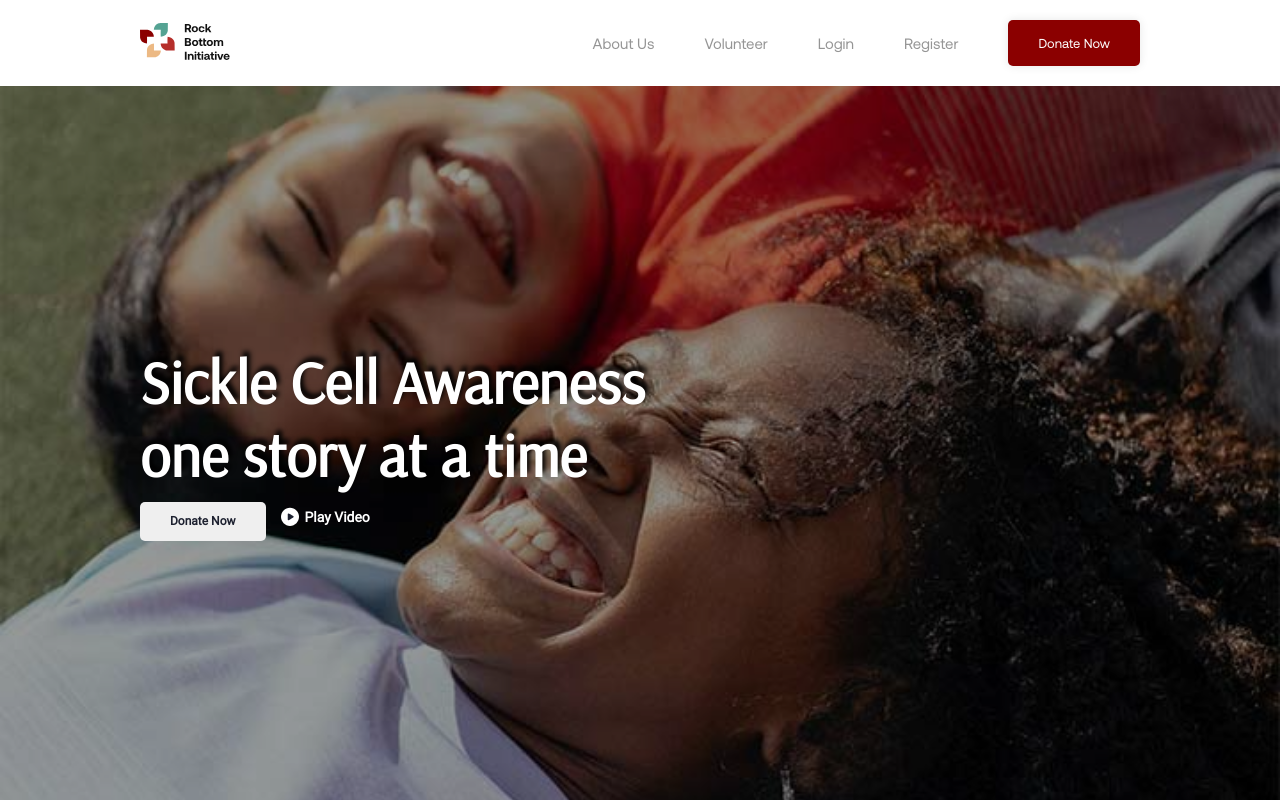
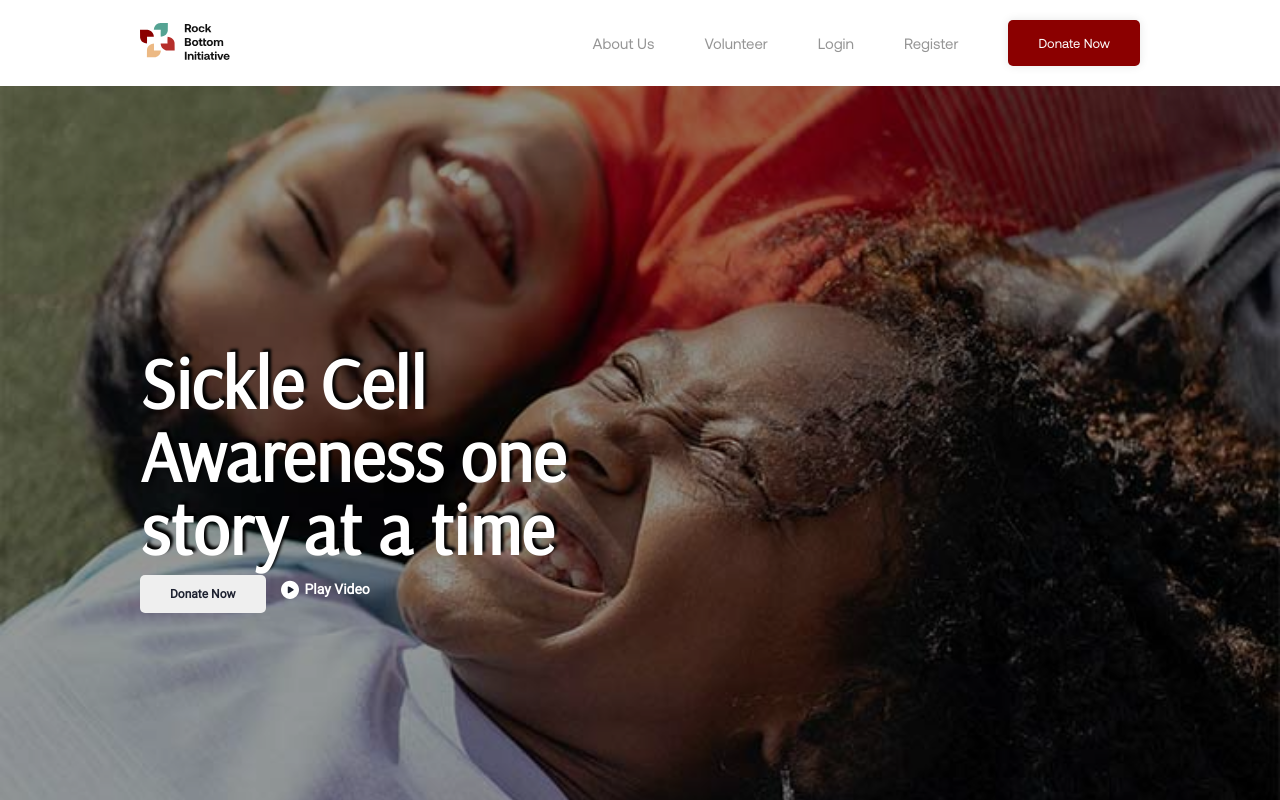
Before and after one commit to faris1208/Rock-Bottom, a React (Create React App) app: page / in a window 1280 px wide. Shown: the top 800 px of the page. Built offline with nearby package versions, Linux system fonts and the light colour scheme.

Commit message:
text shadow and logo changed

```diff
--- a/src/components/Home.scss
+++ b/src/components/Home.scss
@@ -790,13 +790,13 @@ footer{
             .Heading-text{
                 h2{
                     font-family: Arsenal;
-                    font-size: 60px;
+                    font-size: 72px;
                     font-weight: 700;
                     line-height: 72.8px;
                     text-align: left;
                     color: #fff;
                     width: 50%;
-                    text-shadow: 3px -5px 5px black;
+                    text-shadow: 3px -3px 3px black;
                 }
             }
 
--- a/src/components/Logo.jsx
+++ b/src/components/Logo.jsx
@@ -3,7 +3,7 @@ import one from "../assets//Img/New/EDO WOMEN.png";
 import two from "../assets/Img/New/Sickle care logo.png";
 import three from "../assets/Img/New/Salveo Logo.png";
 import four from "../assets/Img/New/EDO 2.png";
-import five from "../assets/Img/Playwork Dreams Logo Grey.png";
+import five from "../assets/Img/Playwork Dreams Logo.png";
 // import six from "../assets/Img/New/Sickle care logo2.png";
 
 export default function Logo() {
```
Also changed, not shown: src/assets/Img/Playwork Dreams Logo.png (added).
